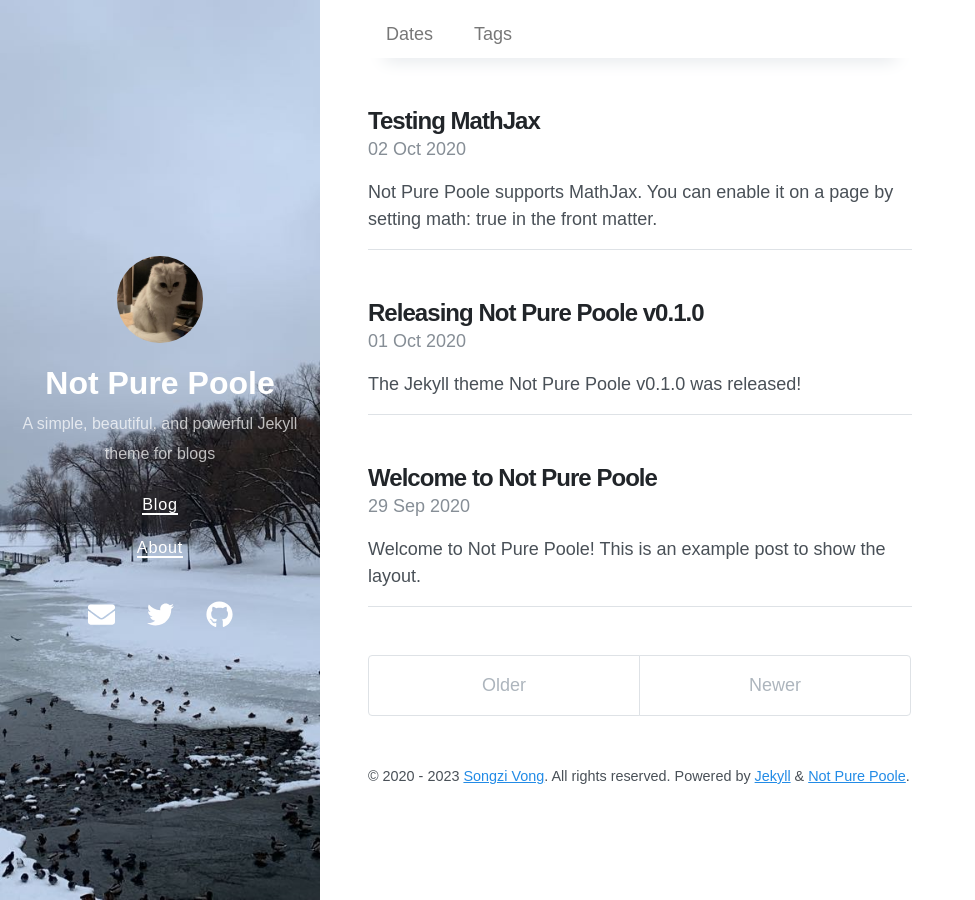
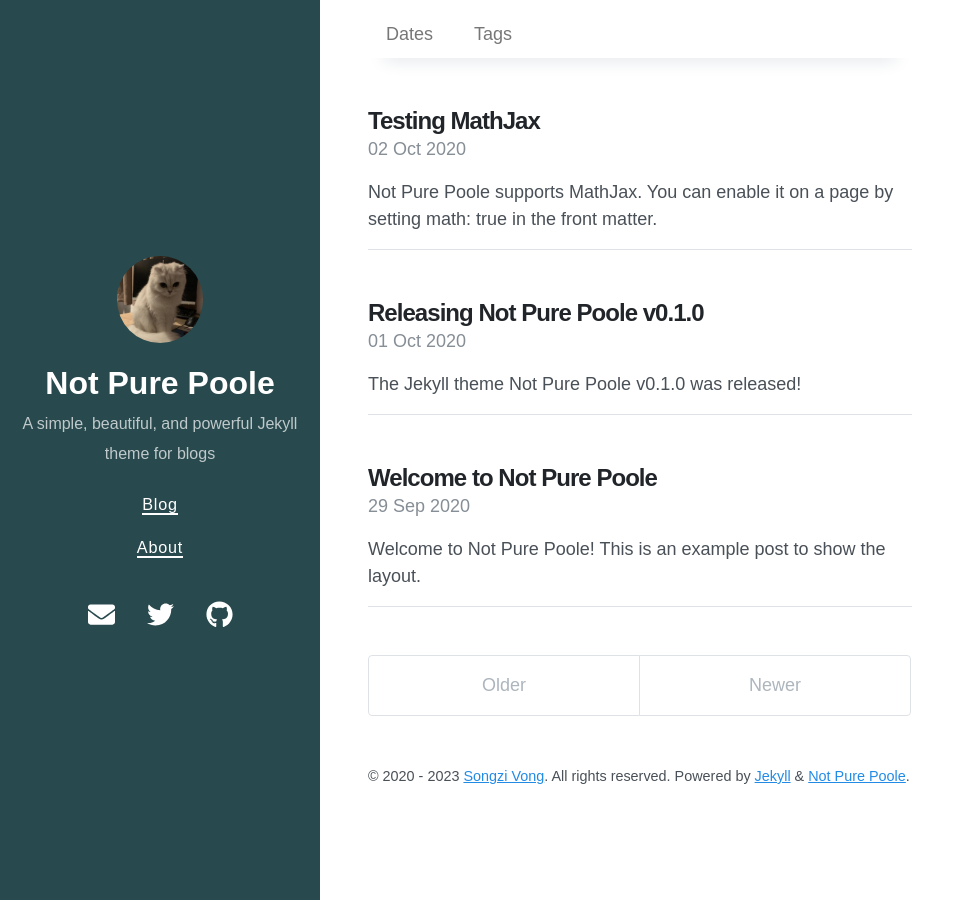
Before and after one commit to HamidDasht/hamiddasht.github.io, a Jekyll site: the page built from index.html, in a window 1280 px wide. Shown: the whole page, without its empty margins (0-975 px from the left). Built offline with Jekyll 4.4.1, drawn with Linux system fonts in a browser that asks for light colours; nearby versions of some CDN libraries; the list of posts is cut into pages by our own code.

Commit message:
init commit

```diff
--- a/_layouts/default.html
+++ b/_layouts/default.html
@@ -18,7 +18,7 @@
       {%- if page.cover_image -%}
         {%- assign cover_image     = page.cover_image -%}
       {%- endif -%}
-      <div class="sidebar-left pure-u-1 pure-u-md-1-4" style="background-color: {{ cover_bg_color }}; color: {{ cover_color}}; {% if cover_image %}background-image: url({{ cover_image | relative_url }});{% endif %}">
+      <div class="sidebar-left pure-u-1 pure-u-md-1-4" style="background-color: {{ cover_bg_color }}; color: {{ cover_color}}; {% if cover_image %}background-image: None;{% endif %}">
         {%- include sidebar-left.html -%}
       </div>
 
```
